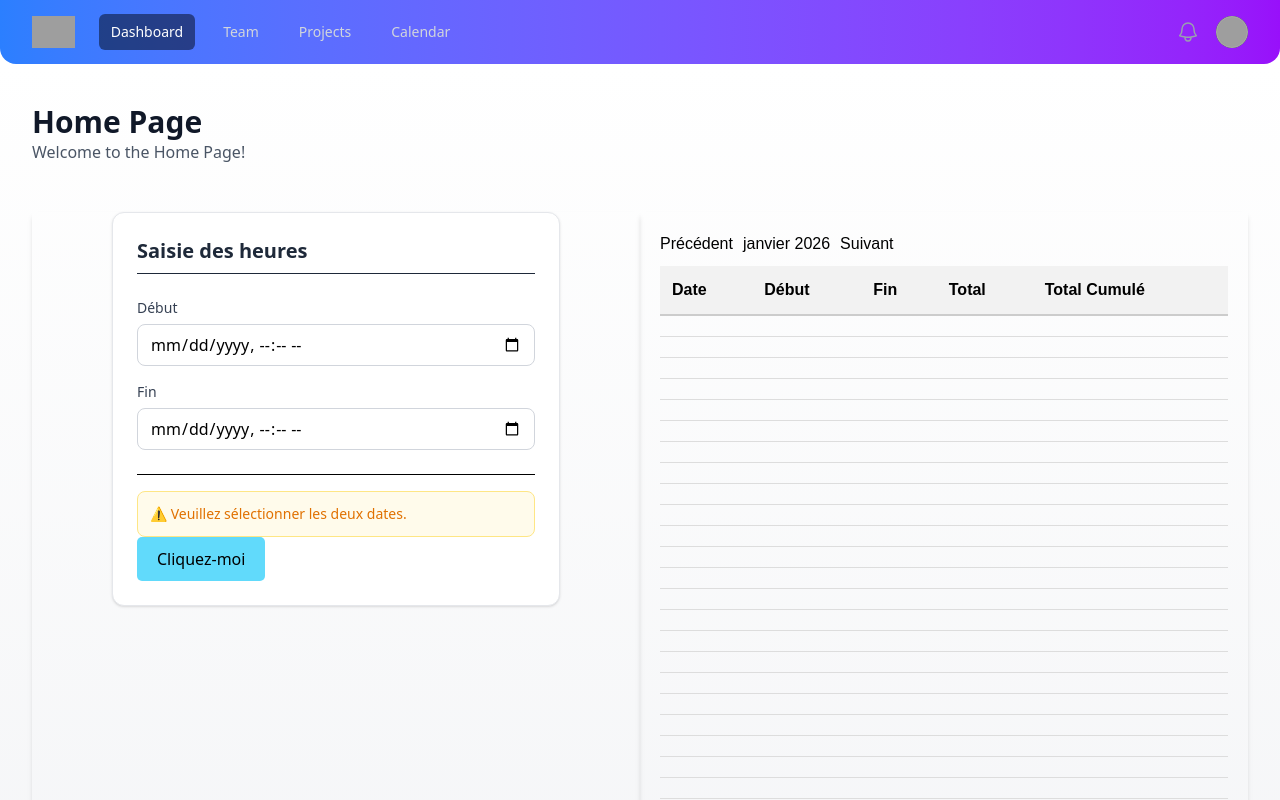
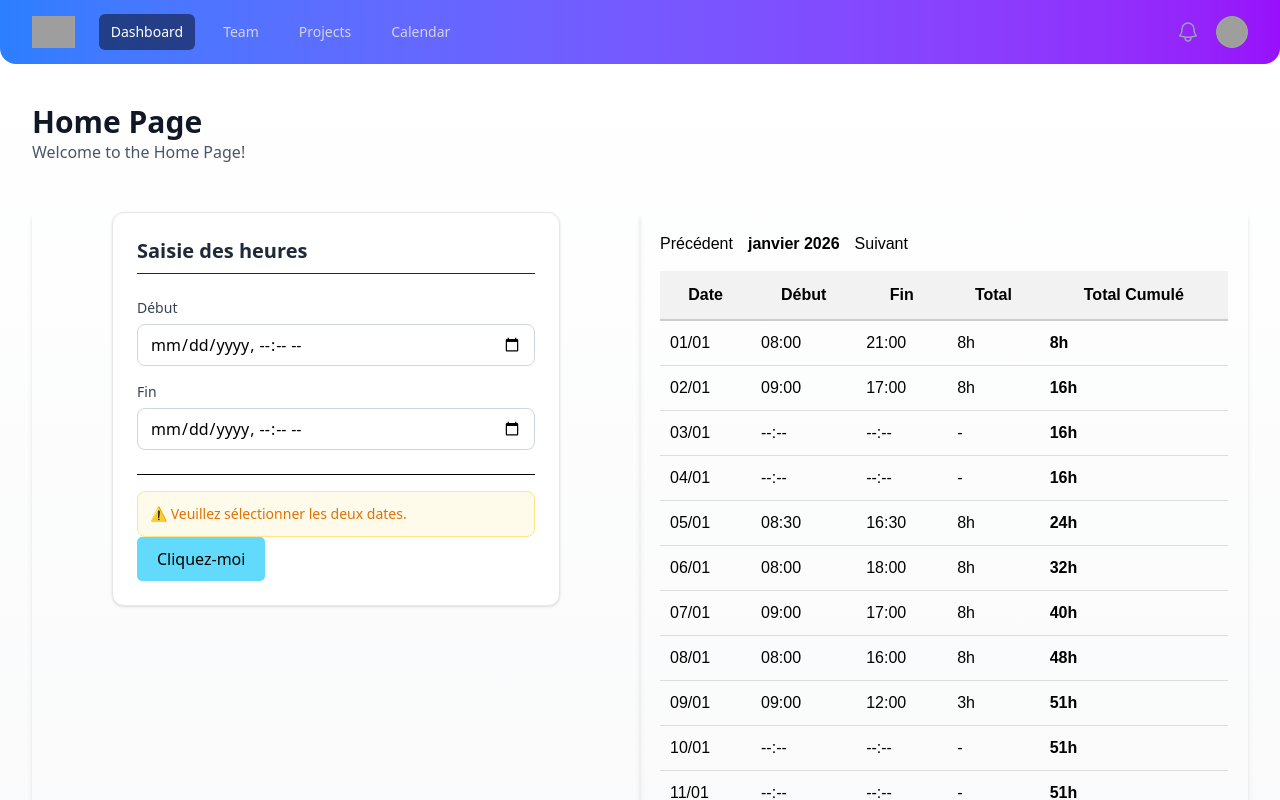
Before and after one commit to Kilian-I/McDoCalendar, a React (Vite) app: page /home in a window 1280 px wide. Shown: the top 800 px of the page. Built offline with nearby package versions, Linux system fonts and the light colour scheme; grey boxes are pictures that could not be loaded.

Commit message:
mock view ok, but maybe create a new row when work 2 time in the same days

```diff
--- a/src/components/AddHours.component.tsx
+++ b/src/components/AddHours.component.tsx
@@ -1,6 +1,7 @@
 //src/components/AddHours.components.tsx
 import { useQueryClient } from "@tanstack/react-query";
 import { useState } from "react";
+
 
 export default function AddHours() {
     const [dateDebut, setDateDebut] = useState('');
--- a/src/components/TableCalendar.component.tsx
+++ b/src/components/TableCalendar.component.tsx
@@ -1,9 +1,11 @@
 // src/components/TableCalendar.component.tsx
 import { useEffect, useState } from "react";
+import { TRY_MOCK, type WorkPeriod,  } from "../mocks/workedHours";
 
 type DayRow = {
-  key : number;
-  day?: number;
+  dateKey: string;
+  displayDate: string;
+  sessions: WorkPeriod[];
 };
 
 const TableCalendrier = () => {
@@ -12,54 +14,67 @@ const TableCalendrier = () => {
   );
   const [sizeTable, setSizeTable] = useState<DayRow[]>([]);
 
-  // month days
+
   const getDayByMonth = (date: Date) => {
     return new Date(date.getFullYear(), date.getMonth() + 1, 0).getDate();
   };
 
-  // Create table by change month
+  const findSessionsInMock = (dateKey: string): WorkPeriod[] => {
+    const dayData = TRY_MOCK.find(item => item[dateKey]);
+    return dayData ? dayData[dateKey] : [];
+  };
+
+  const calculateTotal = (sessions: WorkPeriod[]) => {
+    return sessions.reduce((acc, s) => {
+      const [h1, m1] = s.debut.split(':').map(Number);
+      const [h2, m2] = s.fin.split(':').map(Number);
+      return acc + ((h2 * 60 + m2) - (h1 * 60 + m1)) / 60;
+    }, 0);
+  };
+
   useEffect(() => {
     const daysInMonth = getDayByMonth(currentMonth);
     const rows: DayRow[] = [];
 
     for (let i = 1; i <= daysInMonth; i++) {
-      rows.push({ key : i  });
+      const year = currentMonth.getFullYear();
+      const month = (currentMonth.getMonth() + 1).toString().padStart(2, '0');
+      const day = i.toString().padStart(2, '0');
+      const dateKey = `${year}-${month}-${day}`;
+
+      rows.push({
+        dateKey: dateKey,
+        displayDate: `${day}/${month}`,
+        sessions: findSessionsInMock(dateKey)
+      });
     }
-    console.log(rows)
     setSizeTable(rows);
   }, [currentMonth]);
 
-  // Change month
   const changeMonth = (decalage: number) => {
-    setCurrentMonth(prevDate => {
-      const nouvelleDate = new Date(prevDate);
-      nouvelleDate.setMonth(nouvelleDate.getMonth() + decalage);
-      return nouvelleDate;
-    });
+    setCurrentMonth(prev => new Date(prev.getFullYear(), prev.getMonth() + decalage, 1));
   };
 
-  // Styles
   const styles = {
-    th: { padding: '12px', borderBottom: '2px solid #ccc' },
-    td: { padding: '10px' }
+    th: { padding: '12px', borderBottom: '2px solid #ccc', backgroundColor: '#f2f2f2' },
+    td: { padding: '10px', borderBottom: '1px solid #ddd' }
   };
+
+  let cumulativeTotal = 0;
 
   return (
     <div style={{ padding: '20px', fontFamily: 'sans-serif' }}>
-      <div>
+      <div style={{ marginBottom: '15px' }}>
         <button onClick={() => changeMonth(-1)}>Précédent</button>
-        <span style={{ margin: '0 10px' }}>
-          {currentMonth.toLocaleString('fr-FR', {
-            month: 'long',
-            year: 'numeric'
-          })}
-        </span>
+        <strong style={{ margin: '0 15px', textTransform: 'capitalize' }}>
+          {currentMonth.toLocaleString('fr-FR', { month: 'long', year: 'numeric' })}
+        </strong>
         <button onClick={() => changeMonth(1)}>Suivant</button>
       </div>
 
-      <table style={{ width: '100%', borderCollapse: 'collapse', marginTop: '10px' }}>
+      <table style={{ width: '100%', borderCollapse: 'collapse' }}>
         <thead>
-          <tr style={{ backgroundColor: '#f2f2f2', textAlign: 'left' }}>
+          <tr>
             <th style={styles.th}>Date</th>
             <th style={styles.th}>Début</th>
             <th style={styles.th}>Fin</th>
@@ -68,15 +83,20 @@ const TableCalendrier = () => {
           </tr>
         </thead>
         <tbody>
-          {sizeTable.map((ligne) => (
-            <tr key={ligne.day} style={{ borderBottom: '1px solid #ddd' }}>
-              <td style={styles.td}>{ligne.day}</td>
-              <td style={styles.td}></td>
-              <td style={styles.td}></td>
-              <td style={styles.td}></td>
-              <td style={styles.td}></td>
-            </tr>
-          ))}
+          {sizeTable.map((ligne) => {
+            const dayTotal = calculateTotal(ligne.sessions);
+            cumulativeTotal += dayTotal;
+
+            return (
+              <tr key={ligne.dateKey}>
+                <td style={styles.td}>{ligne.displayDate}</td>
+                <td style={styles.td}>{ligne.sessions[0]?.debut || "--:--"}</td>
+                <td style={styles.td}>{ligne.sessions[ligne.sessions.length - 1]?.fin || "--:--"}</td>
+                <td style={styles.td}>{dayTotal > 0 ? `${dayTotal}h` : "-"}</td>
+                <td style={styles.td}><strong>{cumulativeTotal > 0 ? `${cumulativeTotal}h` : "-"}</strong></td>
+              </tr>
+            );
+          })}
         </tbody>
       </table>
     </div>
--- a/src/components/WorkedHours.component.tsx
+++ b/src/components/WorkedHours.component.tsx
@@ -1,56 +1,56 @@
-//src/components/WorkedHours.component.tsx
-import { MOCK_WORK_HOURS } from "../mocks/workedHours";
+// //src/components/WorkedHours.component.tsx
+// import { MOCK_WORK_HOURS } from "../mocks/workedHours";
 
 
-export default function WorkedHours() {
-  // TODO on remplacera MOCK_WORK_HOURS par un useQuery() de TanStack
-  const data = MOCK_WORK_HOURS;
+// export default function WorkedHours() {
+//   // TODO on remplacera MOCK_WORK_HOURS par un useQuery() de TanStack
+//   const data = MOCK_WORK_HOURS;
 
-  return (
-    <div className="mt-8 overflow-hidden bg-white shadow-sm border border-gray-200 rounded-xl">
-      <div className="px-4 py-5 sm:px-6 border-b border-gray-200 bg-gray-50">
-        <h3 className="text-lg font-semibold text-gray-900">Historique des heures</h3>
-      </div>
+//   return (
+//     <div className="mt-8 overflow-hidden bg-white shadow-sm border border-gray-200 rounded-xl">
+//       <div className="px-4 py-5 sm:px-6 border-b border-gray-200 bg-gray-50">
+//         <h3 className="text-lg font-semibold text-gray-900">Historique des heures</h3>
+//       </div>
 
-      <div className="overflow-x-auto">
-        <table className="min-w-full divide-y divide-gray-300">
-          <thead className="bg-gray-50">
-            <tr>
-              <th className="px-6 py-3 text-left text-xs font-medium text-gray-500 uppercase">Date</th>
-              <th className="px-6 py-3 text-left text-xs font-medium text-gray-500 uppercase">Début</th>
-              <th className="px-6 py-3 text-left text-xs font-medium text-gray-500 uppercase">Fin</th>
-              <th className="px-6 py-3 text-right text-xs font-medium text-gray-500 uppercase">Total</th>
-            </tr>
-          </thead>
-          <tbody className="divide-y divide-gray-200 bg-white">
-            {data.map((session) => (
-              <tr key={session.id} className="hover:bg-gray-50 transition-colors">
-                <td className="whitespace-nowrap px-6 py-4 text-sm text-gray-900">
-                  {new Date(session.dateDebut).toLocaleDateString('fr-FR')}
-                </td>
-                <td className="whitespace-nowrap px-6 py-4 text-sm text-gray-600">
-                  {new Date(session.dateDebut).toLocaleTimeString('fr-FR', { hour: '2-digit', minute: '2-digit' })}
-                </td>
-                <td className="whitespace-nowrap px-6 py-4 text-sm text-gray-600">
-                  {new Date(session.dateFin).toLocaleTimeString('fr-FR', { hour: '2-digit', minute: '2-digit' })}
-                </td>
-                <td className="whitespace-nowrap px-6 py-4 text-sm text-right font-semibold text-blue-600">
-                  {session.total}h
-                </td>
-              </tr>
-            ))}
-          </tbody>
-          {/* Ligne de total */}
-          <tfoot className="bg-gray-50 font-bold">
-            <tr>
-              <td colSpan={3} className="px-6 py-4 text-sm text-gray-900 text-right">Cumul Total :</td>
-              <td className="px-6 py-4 text-sm text-right text-blue-700">
-                {data.reduce((acc, curr) => acc + curr.total, 0)}h
-              </td>
-            </tr>
-          </tfoot>
-        </table>
-      </div>
-    </div>
-  );
-}
+//       <div className="overflow-x-auto">
+//         <table className="min-w-full divide-y divide-gray-300">
+//           <thead className="bg-gray-50">
+//             <tr>
+//               <th className="px-6 py-3 text-left text-xs font-medium text-gray-500 uppercase">Date</th>
+//               <th className="px-6 py-3 text-left text-xs font-medium text-gray-500 uppercase">Début</th>
+//               <th className="px-6 py-3 text-left text-xs font-medium text-gray-500 uppercase">Fin</th>
+//               <th className="px-6 py-3 text-right text-xs font-medium text-gray-500 uppercase">Total</th>
+//             </tr>
+//           </thead>
+//           <tbody className="divide-y divide-gray-200 bg-white">
+//             {data.map((session) => (
+//               <tr key={session.id} className="hover:bg-gray-50 transition-colors">
+//                 <td className="whitespace-nowrap px-6 py-4 text-sm text-gray-900">
+//                   {new Date(session.dateDebut).toLocaleDateString('fr-FR')}
+//                 </td>
+//                 <td className="whitespace-nowrap px-6 py-4 text-sm text-gray-600">
+//                   {new Date(session.dateDebut).toLocaleTimeString('fr-FR', { hour: '2-digit', minute: '2-digit' })}
+//                 </td>
+//                 <td className="whitespace-nowrap px-6 py-4 text-sm text-gray-600">
+//                   {new Date(session.dateFin).toLocaleTimeString('fr-FR', { hour: '2-digit', minute: '2-digit' })}
+//                 </td>
+//                 <td className="whitespace-nowrap px-6 py-4 text-sm text-right font-semibold text-blue-600">
+//                   {session.total}h
+//                 </td>
+//               </tr>
+//             ))}
+//           </tbody>
+//           {/* Ligne de total */}
+//           <tfoot className="bg-gray-50 font-bold">
+//             <tr>
+//               <td colSpan={3} className="px-6 py-4 text-sm text-gray-900 text-right">Cumul Total :</td>
+//               <td className="px-6 py-4 text-sm text-right text-blue-700">
+//                 {data.reduce((acc, curr) => acc + curr.total, 0)}h
+//               </td>
+//             </tr>
+//           </tfoot>
+//         </table>
+//       </div>
+//     </div>
+//   );
+// }
--- a/src/pages/Home.page.tsx
+++ b/src/pages/Home.page.tsx
@@ -1,7 +1,7 @@
 //src/pages/Home.page.tsx
 import Example from "../components/Navbar.component";
 import AddHours from "../components/AddHours.component";
-import WorkedHours from "../components/WorkedHours.component";
+//import WorkedHours from "../components/WorkedHours.component";
 import TableCalendrier from "../components/TableCalendar.component";
 
 
```
